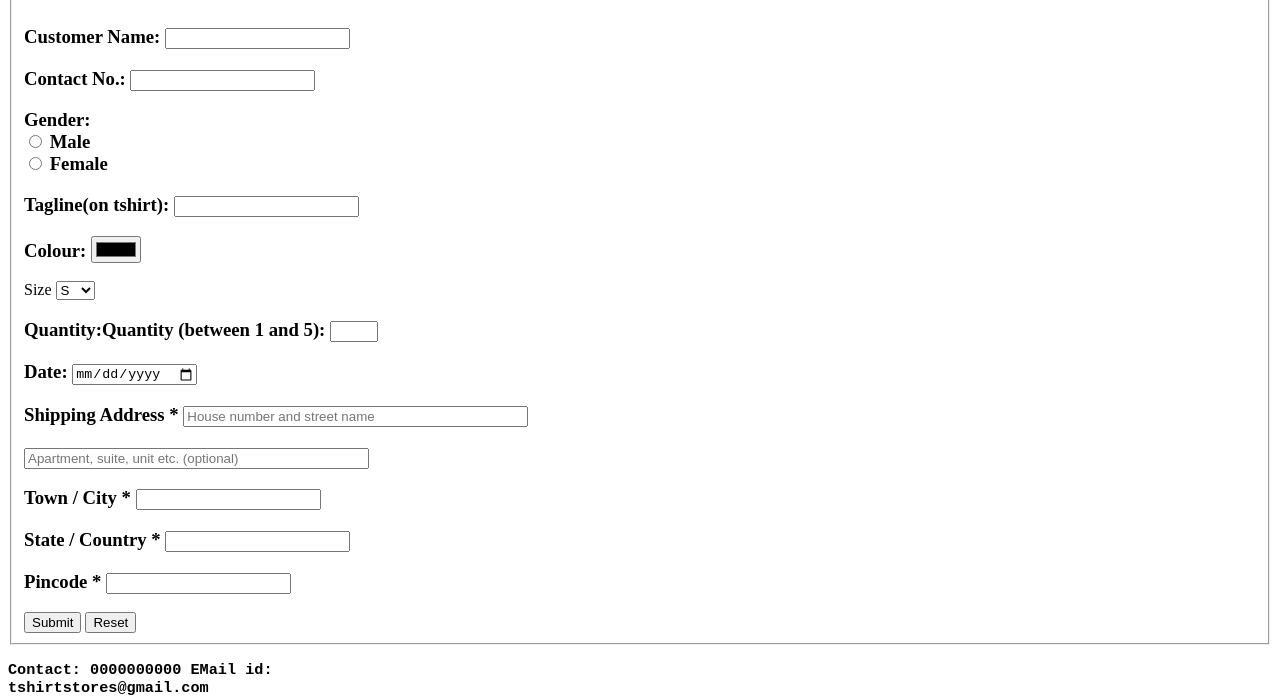
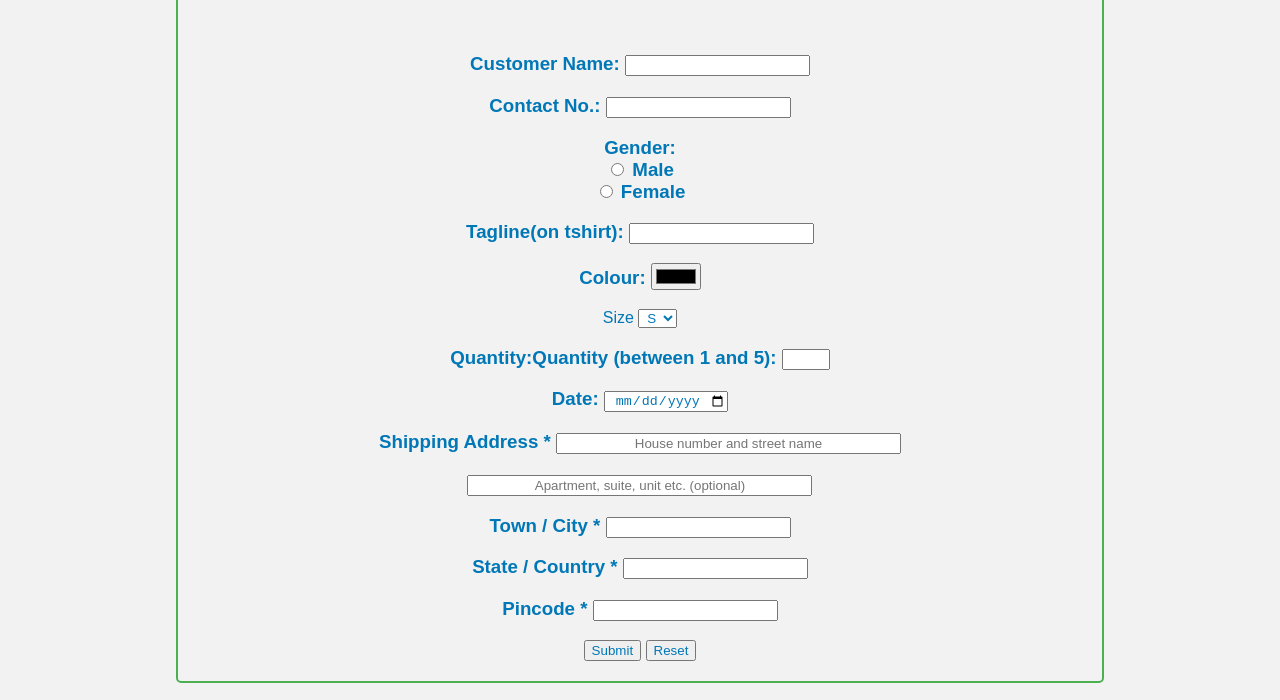
Before and after one commit to Lavin-Valechha/tshirtlavinexpt, a plain HTML site: page index.html in a window 1280 px wide. Shown: the part 253-953 px from the top of the page. Drawn offline with Linux system fonts and the light colour scheme; the site is published under a folder, as on GitHub Pages, so addresses that start at the root find nothing.

Commit message:
Update index.html

```diff
--- a/index.html
+++ b/index.html
@@ -3,7 +3,7 @@
 <head>
  <meta charset="UTF-8">
  <title>T-Store</title>
- <link rel="stylesheet" href="/jsexpt.css">
+ <link rel="stylesheet" href="jsexpt.css">
 </head>
 <body>
  <fieldset>
```
